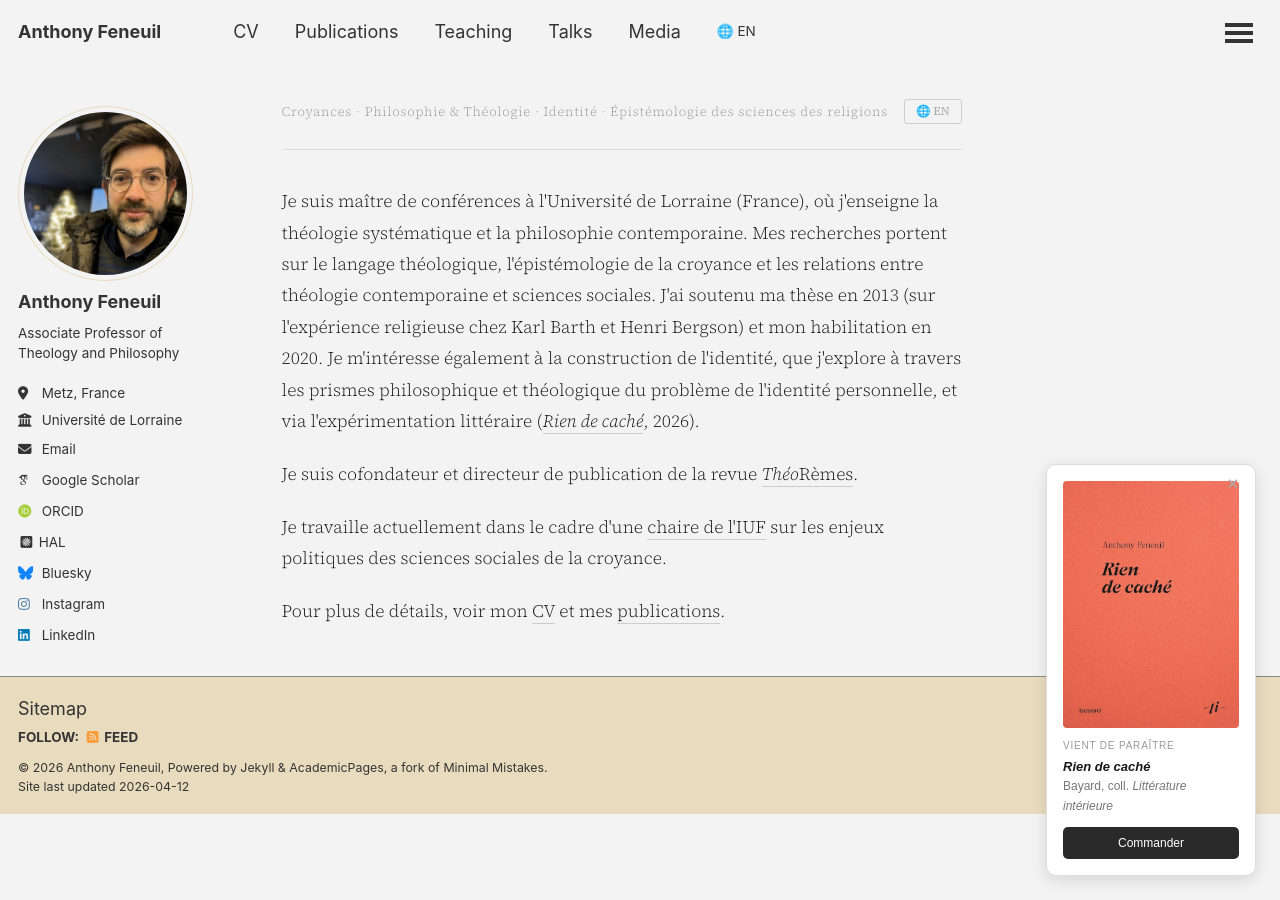
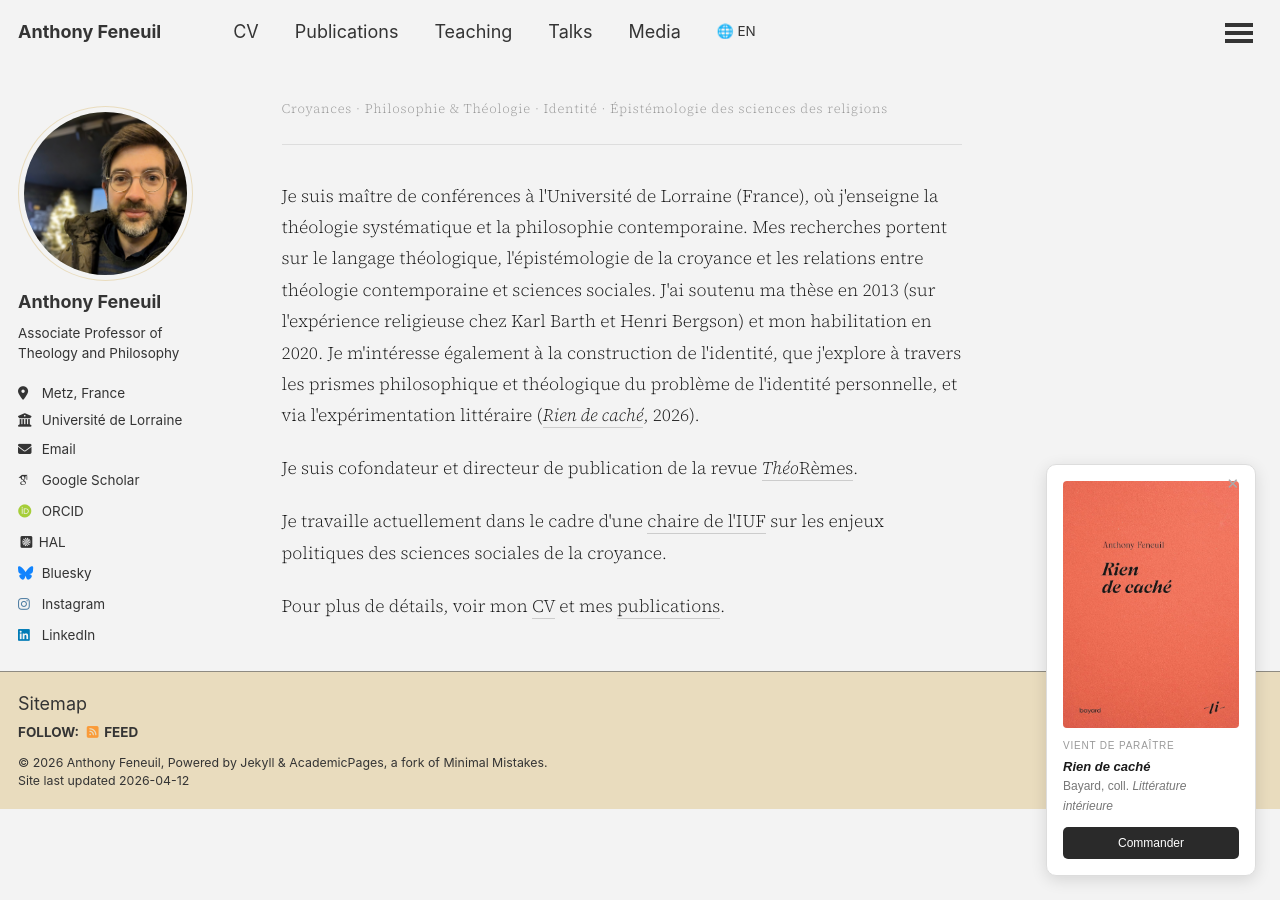
Before and after one commit to anfnl/anfnl.github.io, a Jekyll site: the page built from fr/index.md, in a window 1280 px wide. Built offline with Jekyll 4.4.1, drawn with Linux system fonts in a browser that asks for light colours; some web fonts are replaced; a script that is not in the unit is left out.

Commit message:
Update index.md

```diff
--- a/fr/index.md
+++ b/fr/index.md
@@ -19,7 +19,6 @@ lang: fr
   <div style="flex: 1; font-size: 0.72rem; letter-spacing: 0.06em; color: #999; font-weight: 300;">
     Croyances · Philosophie &amp; Théologie · Identité · Épistémologie des sciences des religions
   </div>
-  <a href="/en/" style="flex-shrink: 0; margin-left: 0.8rem; background: none; border: 1px solid #ccc; border-radius: 3px; padding: 0.15rem 0.6rem; font-size: 0.65rem; color: #aaa; font-family: 'Source Serif 4', Georgia, serif; text-decoration: none;">🌐 EN</a>
 </div>
 <div class="home-body">
 <p>Je suis maître de conférences à l'Université de Lorraine (France), où j'enseigne la théologie systématique et la philosophie contemporaine. Mes recherches portent sur le langage théologique, l'épistémologie de la croyance et les relations entre théologie contemporaine et sciences sociales. J'ai soutenu ma thèse en 2013 (sur l'expérience religieuse chez Karl Barth et Henri Bergson) et mon habilitation en 2020. Je m'intéresse également à la construction de l'identité, que j'explore à travers les prismes philosophique et théologique du problème de l'identité personnelle, et via l'expérimentation littéraire (<a href="/rien-de-cache/"><em>Rien de caché</em></a>, 2026).</p>
```
